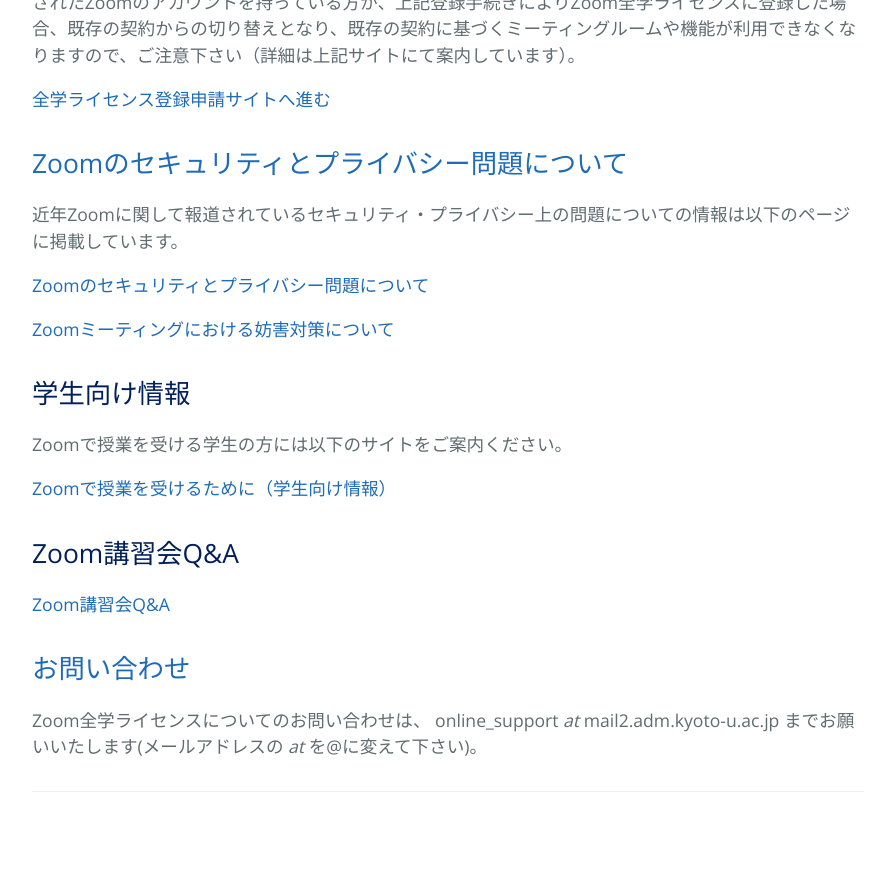
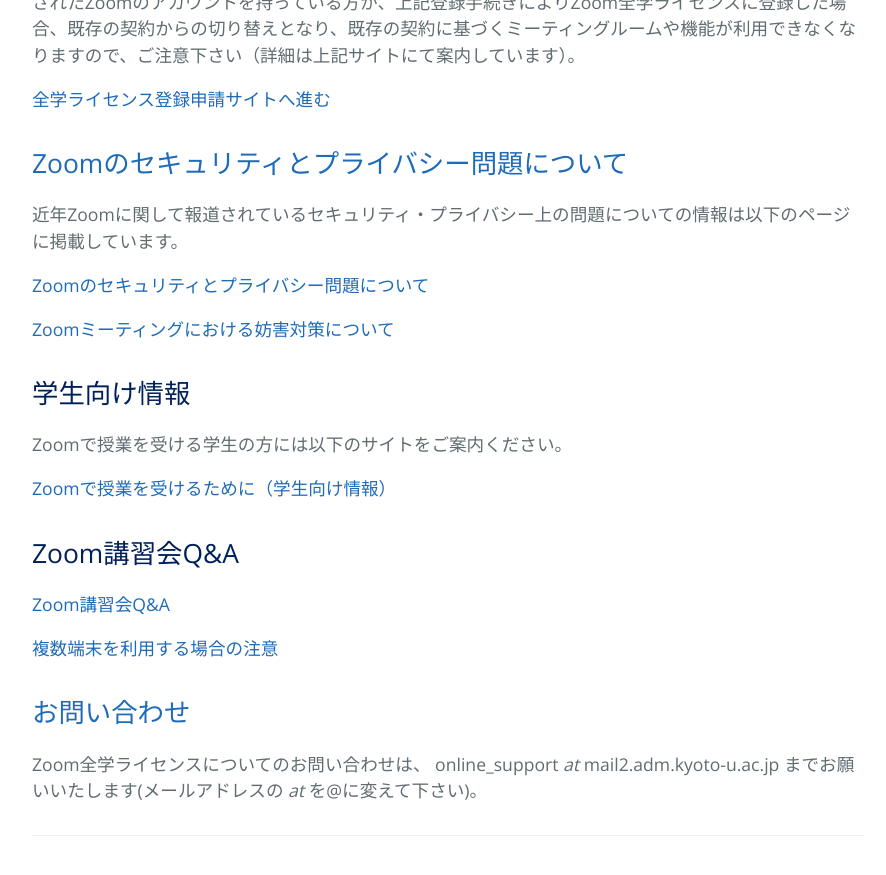
Before and after one commit to kyoto-u/online-edu, a Jekyll site: the page built from zoom.md, in a window 1280 px wide and 900 px high, scrolled down 2236 px. Shown: the top 875 px of the window, without its empty margins (192-1078 px from the left). Built offline with Jekyll 4.4.1, drawn with Linux system fonts in a browser that asks for light colours.

Commit message:
Update zoom.md

```diff
--- a/zoom.md
+++ b/zoom.md
@@ -85,6 +85,8 @@ Zoomで授業を受ける学生の方には以下のサイトをご案内くだ
 
 [Zoom講習会Q&A](https://kubar.rd.iimc.kyoto-u.ac.jp/zoom/qa.html)
 
+[複数端末を利用する場合の注意](zoom-audio-echo)
+
 <a id="anch07"></a>
 ## <a href="#anch08">お問い合わせ</a>
 
```
